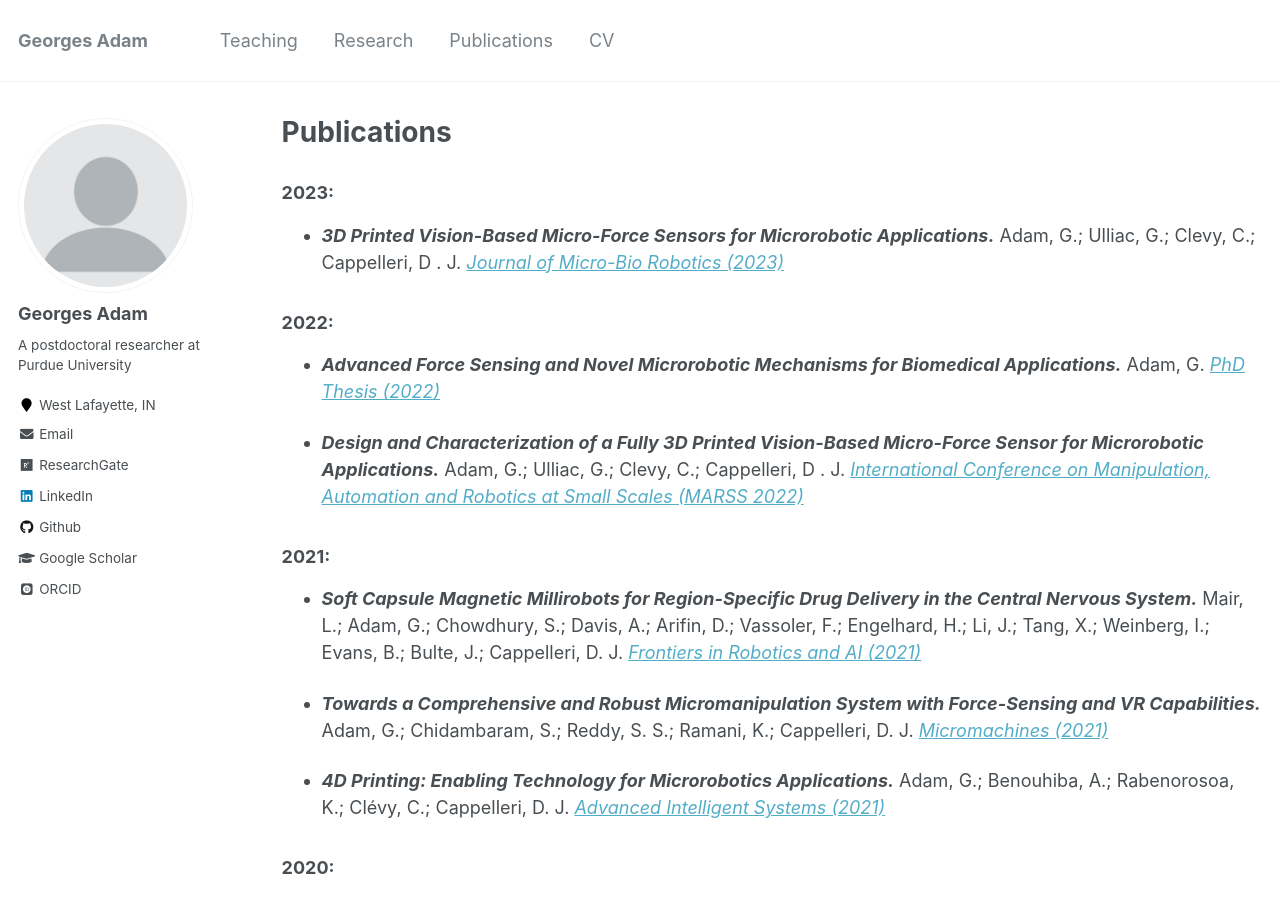
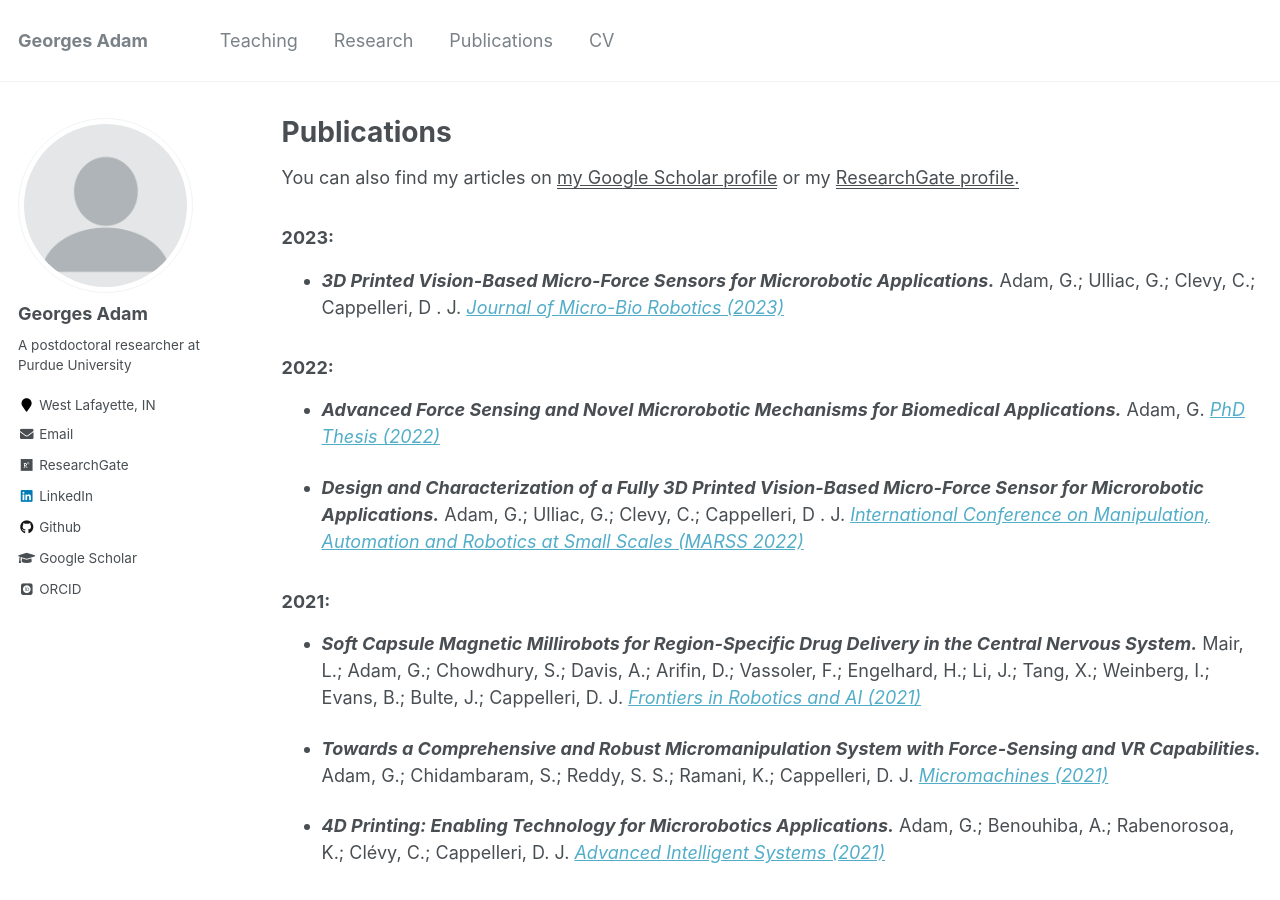
Before and after one commit to adamge95/adamge95.github.io, a Jekyll site: the page built from _pages/publications.md, in a window 1280 px wide and 900 px high. Built offline with Jekyll 4.4.1, drawn with Linux system fonts in a browser that asks for light colours; some web fonts are replaced.

Commit message:
added scholar link

```diff
--- a/_pages/publications.md
+++ b/_pages/publications.md
@@ -5,12 +5,13 @@ permalink: /publications/
 author_profile: true
 ---
 
-{% if author.googlescholar %}
+<!-- {% if author.googlescholar %}
   You can also find my articles on <u><a href="{{author.googlescholar}}">my Google Scholar profile</a>.</u>
-{% endif %}
+{% endif %} -->
 
 {% include base_path %}
 
+You can also find my articles on <u><a href="{{author.googlescholar}}">my Google Scholar profile</a></u> or my <u><a href="{{author.researchgate}}">ResearchGate profile</a>.</u>
 
 ### 2023:
 
```
